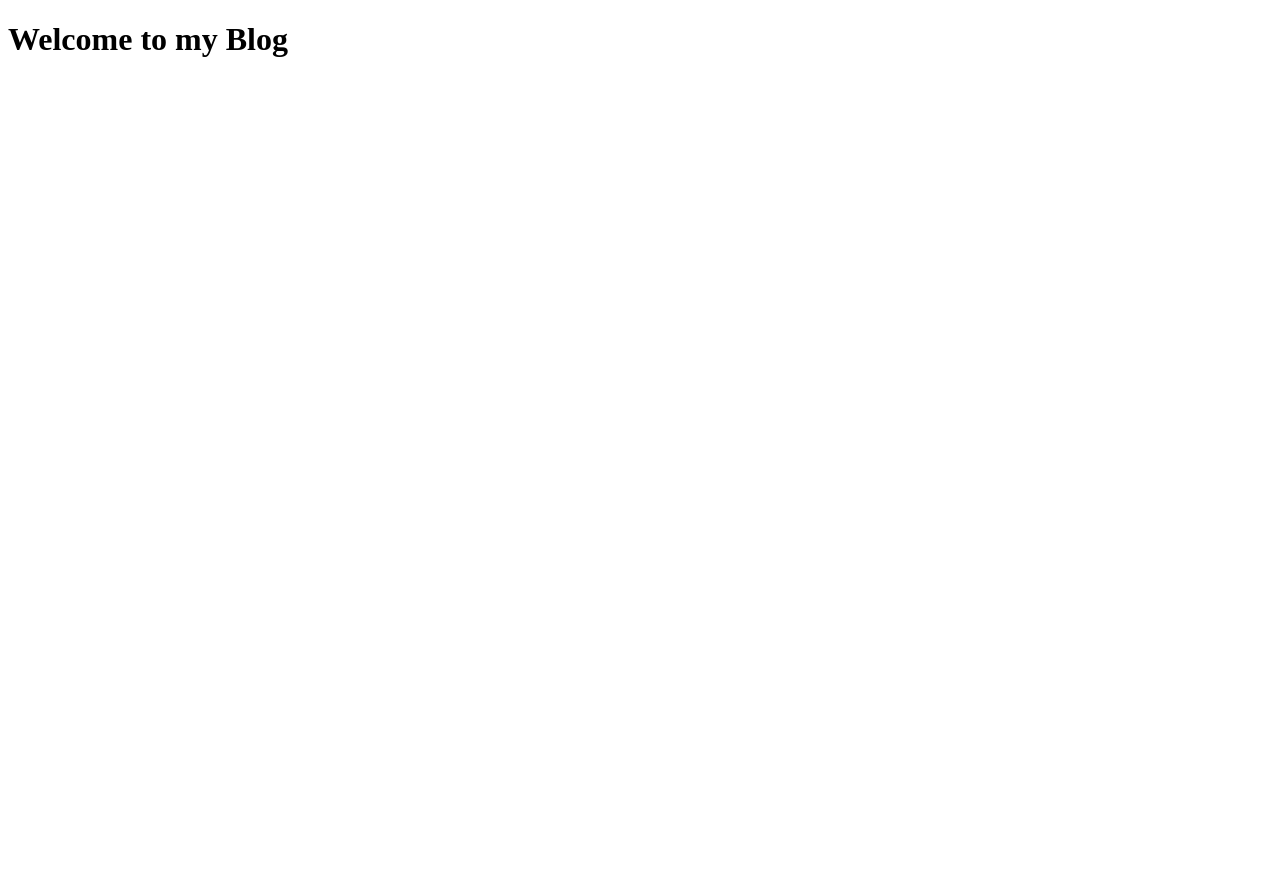
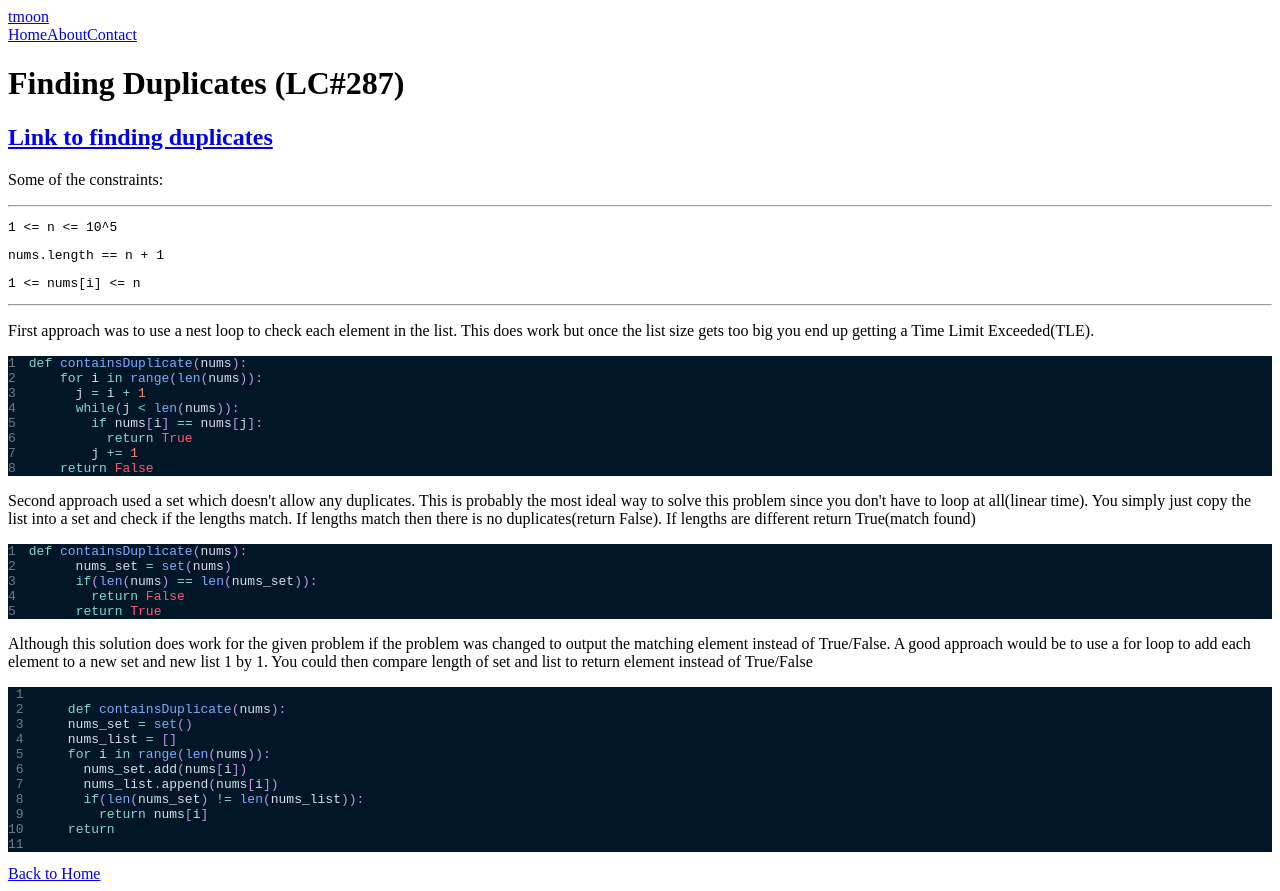
Before and after one commit to timhgmoon/blog, a Gatsby site: page /1 in a window 1280 px wide. Before the commit the page ends 800 px from the top, so only its background shows below. Built offline with nearby package versions, Linux system fonts and the light colour scheme; Gatsby itself is replaced by a stand-in of ours.

Commit message:
cleaned up some files, added content to first Post

```diff
--- a/src/components/ArticleHeader.js
+++ b/src/components/ArticleHeader.js
@@ -3,7 +3,7 @@ import { Link } from 'gatsby'
 
 
 
-const IndexPage = ({page, title, content} ) => {
+const ArticleHeader = ({page, title, content} ) => {
   return (
    <article className="article-page">
      <Link to={page}>
@@ -15,4 +15,4 @@ const IndexPage = ({page, title, content} ) => {
   )
 }
 
-export default IndexPage
+export default ArticleHeader
--- a/src/components/Contact.js
+++ b/src/components/Contact.js
@@ -1,11 +1,10 @@
 import React from 'react';
 import Form from 'react-bootstrap/Form';
 import Button from 'react-bootstrap/Button';
-import './Contact.css';
-
+import { container } from './contact.module.css';
 const Contact = () => {
   return (
-    <div className="form-container">
+    <div className={container}>
       <Form>
         <Form.Group className="mb-3" controlId="exampleForm.ControlInput1">
           <Form.Label>Email address</Form.Label>
--- /dev/null
+++ b/src/components/LCLayout.js
@@ -0,0 +1,19 @@
+import * as React from 'react'
+import { Link } from 'gatsby'
+import Nav from './MyNav'
+const LCLayout = ({title, link, linkText, children}) => {
+  return (
+    <div>
+      <title>{title}</title>
+      <Nav></Nav>
+      <main>
+        <h1>{title}</h1>
+        <h2 className="lc-link"><a href={link}>{linkText}</a></h2>
+        {children}
+        <Link to="/">Back to Home</Link>
+      </main>
+    </div>
+  )
+}
+
+export default LCLayout
--- a/src/components/Contact.css
+++ b/src/components/contact.module.css
@@ -1,4 +1,4 @@
-.form-container {
+.container {
   width: 50%;
   margin: 0 auto;
 }
--- a/src/pages/1.js
+++ b/src/pages/1.js
@@ -1,21 +1,72 @@
 import * as React from "react"
-import Code from '../components/code'
+import Code from '../components/Code'
+import ArticleLayout from '../components/LCLayout'
 
 
 const Page1 = () => {
+  const constraints = [
+    `1 <= n <= 10^5`.trim(),
+    `nums.length == n + 1`.trim(),
+    `1 <= nums[i] <= n`.trim()
+  ]
 
+  const code1 = `
+    def containsDuplicate(nums):
+    for i in range(len(nums)):
+      j = i + 1
+      while(j < len(nums)):
+        if nums[i] == nums[j]:
+          return True
+        j += 1
+    return False
+  `.trim()
+
+  const code2 = `
+    def containsDuplicate(nums):
+      nums_set = set(nums)
+      if(len(nums) == len(nums_set)):
+        return False
+      return True
+  `.trim()
+
+  const code3= `
+    def containsDuplicate(nums):
+    nums_set = set()
+    nums_list = []
+    for i in range(len(nums)):
+      nums_set.add(nums[i])
+      nums_list.append(nums[i])
+      if(len(nums_set) != len(nums_list)):
+        return nums[i]
+    return
+  `
+
+  const displayConstraints = constraints && constraints.map((item) => {
+    return <pre><code>{item}</code></pre>
+  })
   return (
-   <main>
-     <title>
-      Tim's Blog
-     </title>
-     <h1>
-      Welcome to my Blog
-     </h1>
-
-     <p>
-     </p>
-   </main>
+   <div>
+    <ArticleLayout
+      title="Finding Duplicates (LC#287)"
+      link="https://leetcode.com/problems/find-the-duplicate-number/"
+      linkText="Link to finding duplicates"
+    >
+      <p>
+        Some of the constraints:
+      </p>
+      <hr/>
+      { displayConstraints }
+      <hr/>
+      <p>
+        First approach was to use a nest loop to check each element in the list. This does work but once the list size gets too big you end up getting a Time Limit Exceeded(TLE).
+      </p>
+      <Code myCode={code1}/>
+      <p>Second approach used a set which doesn't allow any duplicates. This is probably the most ideal way to solve this problem since you don't have to loop at all(linear time). You simply just copy the list into a set and check if the lengths match. If lengths match then there is no duplicates(return False). If lengths are different return True(match found)</p>
+      <Code myCode={code2}/>
+      <p>Although this solution does work for the given problem if the problem was changed to output the matching element instead of True/False. A good approach would be to use a for loop to add each element to a new set and new list 1 by 1. You could then compare length of set and list to return element instead of True/False </p>
+      <Code myCode={code3}/>
+    </ArticleLayout>
+   </div>
 
   )
 }
--- a/src/pages/2.js
+++ b/src/pages/2.js
@@ -1,5 +1,5 @@
 import * as React from "react"
-import Code from '../components/code'
+import Code from '../components/Code'
 
 
 const Page2 = () => {
--- a/src/pages/Blogs.js
+++ b/src/pages/Blogs.js
@@ -1,8 +1,6 @@
 import * as React from "react";
 import Article from '../components/ArticleHeader'
-import MyNav from '../components/MyNav';
 import 'bootstrap/dist/css/bootstrap.min.css';
-import Pagination from 'react-bootstrap/Pagination'
 
 
 
--- a/src/pages/index.js
+++ b/src/pages/index.js
@@ -1,5 +1,4 @@
 import * as React from "react";
-import Article from '../components/ArticleHeader';
 import MyNav from '../components/MyNav';
 import 'bootstrap/dist/css/bootstrap.min.css';
 import { useState, useEffect} from 'react'
```
Also changed, not shown: src/components/layout.js (deleted, +0 -21 lines).
